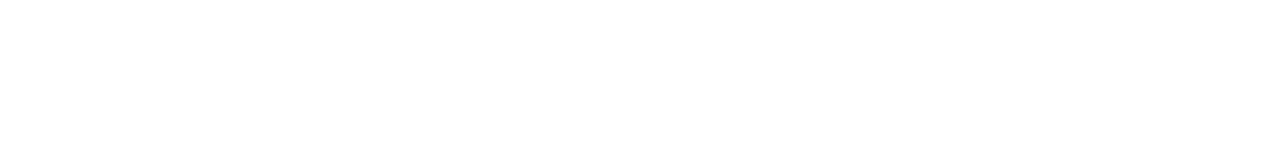
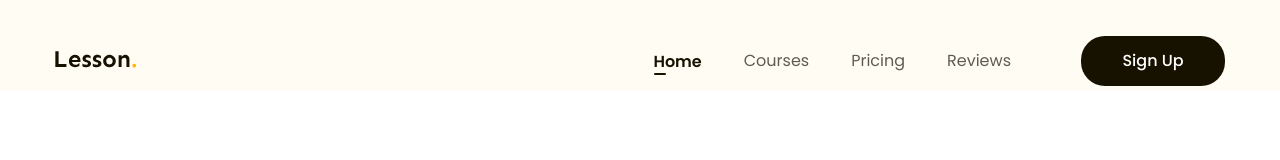
Before and after one commit to thaimeo03/project-2, a plain HTML site: page index.html in a window 1280 px wide. Shown: the top 160 px of the page. Drawn offline with Linux system fonts and the light colour scheme.

Commit message:
create heading

```diff
--- a/assets/css/style.css
+++ b/assets/css/style.css
@@ -1,12 +1,108 @@
 * {
     box-sizing: border-box;
+}
+
+:root {
+    --primary-color: #ffb900;
+    --bold-color: #171100;
+    --light-color: #5f5b53;
 }
 
 html {
     font-size: 62.5%;
 }
 
+/* Common */
 body {
     font-size: 1.6rem;
     font-family: "Poppins", sans-serif;
 }
+
+a {
+    text-decoration: none;
+}
+
+.content {
+    width: 1170px;
+    max-width: calc(100% - 48px);
+    margin-left: auto;
+    margin-right: auto;
+}
+
+.btn {
+    display: flex;
+    justify-content: center;
+    align-items: center;
+    min-width: 118px;
+    height: 50px;
+    border-radius: 24px;
+    font-weight: 500;
+    font-size: 1.6rem;
+    background-color: var(--bold-color);
+    color: #ffffff;
+}
+
+.btn:hover {
+    opacity: 0.9;
+}
+
+/* Header */
+.header {
+    background-color: #fffcf4;
+    padding-top: 36px;
+    padding-bottom: 4px;
+}
+
+.fixed {
+    position: sticky;
+    top: -32px;
+}
+
+.header .content {
+    display: flex;
+    justify-content: space-between;
+    align-items: center;
+}
+
+.header nav {
+    display: flex;
+}
+
+.header nav ul {
+    display: flex;
+    align-items: center;
+    gap: 42px;
+}
+
+.header li a {
+    font-weight: 400;
+    font-size: 1.6rem;
+    line-height: 1.75;
+    color: var(--light-color);
+}
+
+.header li a:hover {
+    color: var(--bold-color);
+}
+
+.header li:first-child a {
+    font-weight: 600;
+    font-size: 1.6rem;
+    color: var(--bold-color);
+}
+
+.header li:first-child a::after {
+    content: "";
+    display: block;
+    width: 12px;
+    height: 2px;
+    margin-top: -3px;
+    margin-left: 1px;
+    border-radius: 1px;
+    background-color: var(--bold-color);
+}
+
+.header .cta {
+    width: 144px;
+    margin-left: 70px;
+}
--- a/index.html
+++ b/index.html
@@ -18,6 +18,35 @@
         <link rel="stylesheet" href="./assets/css/style.css" />
     </head>
     <body>
-        <main style="height: 5000px"></main>
+        <main style="height: 5000px">
+            <!-- Header -->
+            <header class="header fixed">
+                <div class="content">
+                    <a href="#!">
+                        <img src="./assets/images/logo.svg" alt="Lesson." />
+                    </a>
+                    <nav class="navbar">
+                        <ul>
+                            <li>
+                                <a href="#!">Home</a>
+                            </li>
+                            <li>
+                                <a href="#!">Courses</a>
+                            </li>
+                            <li>
+                                <a href="#!">Pricing</a>
+                            </li>
+                            <li>
+                                <a href="#!">Reviews</a>
+                            </li>
+                        </ul>
+                        <!-- Action -->
+                        <div class="action">
+                            <a href="#!" class="btn cta">Sign Up</a>
+                        </div>
+                    </nav>
+                </div>
+            </header>
+        </main>
     </body>
 </html>
```
Also changed, not shown: assets/images/logo.svg (added).
